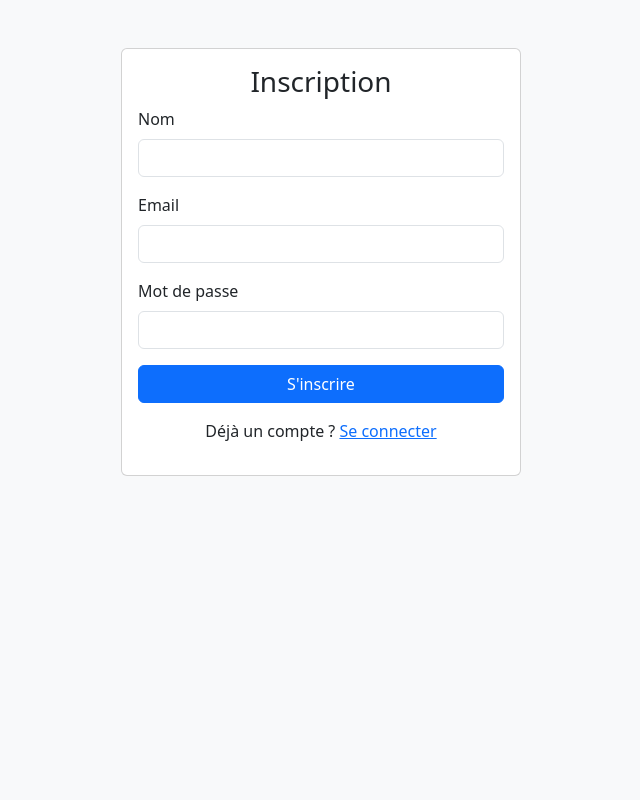
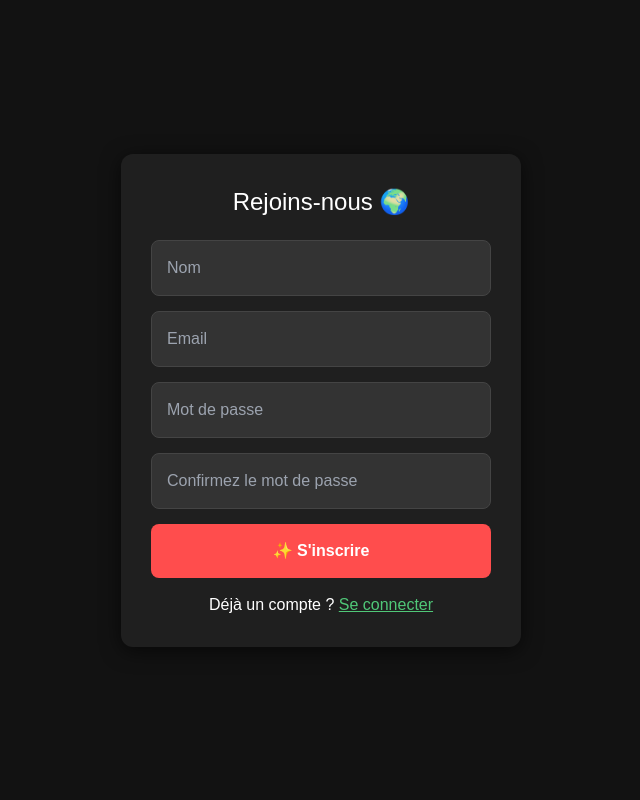
Before and after one commit to Chaimambk/Agence-de-voyage, a PHP site: page /inscription.php in a window 1280 px wide. Shown: the whole page, without its empty margins (319-959 px from the left). Run offline with PHP 8.4, Linux system fonts and the light colour scheme; a stand-in replaces the project's code that opens the database connection; some libraries are stand-ins or nearby versions.

Commit message:
Update inscription.php

```diff
--- a/inscription.php
+++ b/inscription.php
@@ -1,29 +1,32 @@
 <?php
-require 'database.php';
-
-$message = '';
+require "Database.php";
+error_reporting(E_ALL);
+ini_set('display_errors', 1);
 
 if ($_SERVER["REQUEST_METHOD"] == "POST") {
-    $nom = htmlspecialchars($_POST["nom"]);
-    $email = htmlspecialchars($_POST["email"]);
-    $password = $_POST["mot_de_passe"];
+    $nom = trim($_POST["nom"]);
+    $email = trim($_POST["email"]);
+    $password = $_POST["password"];
+    $confirm_password = $_POST["confirm_password"];
 
-    // Vérifier si l'email existe déjà
-    $check = $pdo->prepare("SELECT id FROM utilisateurs WHERE email = ?");
-    $check->execute([$email]);
-
-    if ($check->rowCount() > 0) {
-        $message = "❌ Cet email est déjà utilisé !";
+    if (empty($nom) || empty($email) || empty($password) || empty($confirm_password)) {
+        $error = "❌ Tous les champs sont obligatoires.";
+    } elseif ($password !== $confirm_password) {
+        $error = "❌ Les mots de passe ne correspondent pas.";
     } else {
-        // Hasher le mot de passe avant de l'enregistrer
-        $hashedPassword = password_hash($password, PASSWORD_DEFAULT);
-
-        // Insérer l'utilisateur en base
-        $stmt = $pdo->prepare("INSERT INTO utilisateurs (nom, email, mot_de_passe) VALUES (?, ?, ?)");
-        if ($stmt->execute([$nom, $email, $hashedPassword])) {
-            $message = "✅ Inscription réussie ! Vous pouvez maintenant vous connecter.";
+        $stmt = $pdo->prepare("SELECT id FROM utilisateurs WHERE email = ?");
+        $stmt->execute([$email]);
+        if ($stmt->fetch()) {
+            $error = "❌ Cet email est déjà utilisé.";
         } else {
-            $message = "❌ Erreur lors de l'inscription.";
+            $hashed_password = password_hash($password, PASSWORD_DEFAULT);
+            $stmt = $pdo->prepare("INSERT INTO utilisateurs (nom, email, mot_de_passe) VALUES (?, ?, ?)");
+            if ($stmt->execute([$nom, $email, $hashed_password])) {
+                header("Location: connexion.php?success=1");
+                exit();
+            } else {
+                $error = "❌ Une erreur est survenue.";
+            }
         }
     }
 }
@@ -33,40 +36,107 @@ if ($_SERVER["REQUEST_METHOD"] == "POST") {
 <html lang="fr">
 <head>
     <meta charset="UTF-8">
-    <title>Inscription</title>
-    <link href="https://cdn.jsdelivr.net/npm/bootstrap@5.3.0/dist/css/bootstrap.min.css" rel="stylesheet">
+    <title>Inscription | Agence de Voyage</title>
+    <script src="https://cdn.tailwindcss.com"></script>
+    <style>
+        /* Style global de la page */
+        body {
+            background-color: #121212;
+            color: white;
+            font-family: Arial, sans-serif;
+        }
+
+        /* Centre le formulaire dans la page */
+        .centered-container {
+            display: flex;
+            justify-content: center;
+            align-items: center;
+            height: 100vh;
+        }
+
+        /* Style de la carte contenant le formulaire */
+        .form-card {
+            background-color: #1f1f1f;
+            color: white;
+            padding: 30px;
+            border-radius: 12px;
+            box-shadow: 0 4px 20px rgba(0, 0, 0, 0.6);
+            width: 100%;
+            max-width: 400px;
+        }
+
+        .form-card h2 {
+            text-align: center;
+            margin-bottom: 20px;
+            font-size: 24px;
+        }
+
+        .form-card input {
+            background-color: #333;
+            border: 1px solid #444;
+            padding: 15px;
+            margin-bottom: 15px;
+            width: 100%;
+            border-radius: 8px;
+            color: white;
+            font-size: 16px;
+        }
+
+        .form-card button {
+            background-color: #ff4d4d;
+            padding: 15px;
+            width: 100%;
+            border: none;
+            border-radius: 8px;
+            color: white;
+            font-size: 16px;
+            font-weight: bold;
+            cursor: pointer;
+        }
+
+        .form-card button:hover {
+            background-color: #ff3d3d;
+        }
+
+        .form-card p {
+            text-align: center;
+            margin-top: 15px;
+        }
+
+        .form-card .switch-form {
+            color: #50c878;
+            cursor: pointer;
+            text-decoration: underline;
+        }
+
+        .form-card .error-message {
+            color: #ff4d4d;
+            text-align: center;
+        }
+    </style>
 </head>
-<body class="bg-light">
+<body>
 
-<div class="container mt-5">
-    <div class="card mx-auto" style="max-width: 400px;">
-        <div class="card-body">
-            <h3 class="text-center">Inscription</h3>
+<div class="centered-container">
+    <div class="form-card">
+        <h2>Rejoins-nous 🌍</h2>
 
-            <?php if ($message): ?>
-                <div class="alert alert-info text-center"><?= $message ?></div>
-            <?php endif; ?>
+        <?php if (isset($error)): ?>
+            <p class="error-message"><?php echo $error; ?></p>
+        <?php endif; ?>
 
-            <form action="" method="POST">
-                <div class="mb-3">
-                    <label class="form-label">Nom</label>
-                    <input type="text" name="nom" class="form-control" required>
-                </div>
-                <div class="mb-3">
-                    <label class="form-label">Email</label>
-                    <input type="email" name="email" class="form-control" required>
-                </div>
-                <div class="mb-3">
-                    <label class="form-label">Mot de passe</label>
-                    <input type="password" name="mot_de_passe" class="form-control" required>
-                </div>
-                <button type="submit" class="btn btn-primary w-100">S'inscrire</button>
-            </form>
+        <!-- Formulaire Inscription -->
+        <form action="inscription.php" method="POST">
+            <input type="text" name="nom" placeholder="Nom" required>
+            <input type="email" name="email" placeholder="Email" required>
+            <input type="password" name="password" placeholder="Mot de passe" required>
+            <input type="password" name="confirm_password" placeholder="Confirmez le mot de passe" required>
+            <button type="submit">✨ S'inscrire</button>
+        </form>
 
-            <p class="mt-3 text-center">
-                Déjà un compte ? <a href="connexion.php">Se connecter</a>
-            </p>
-        </div>
+        <p class="mt-4">
+            Déjà un compte ? <a href="connexion.php" class="switch-form">Se connecter</a>
+        </p>
     </div>
 </div>
 
```
